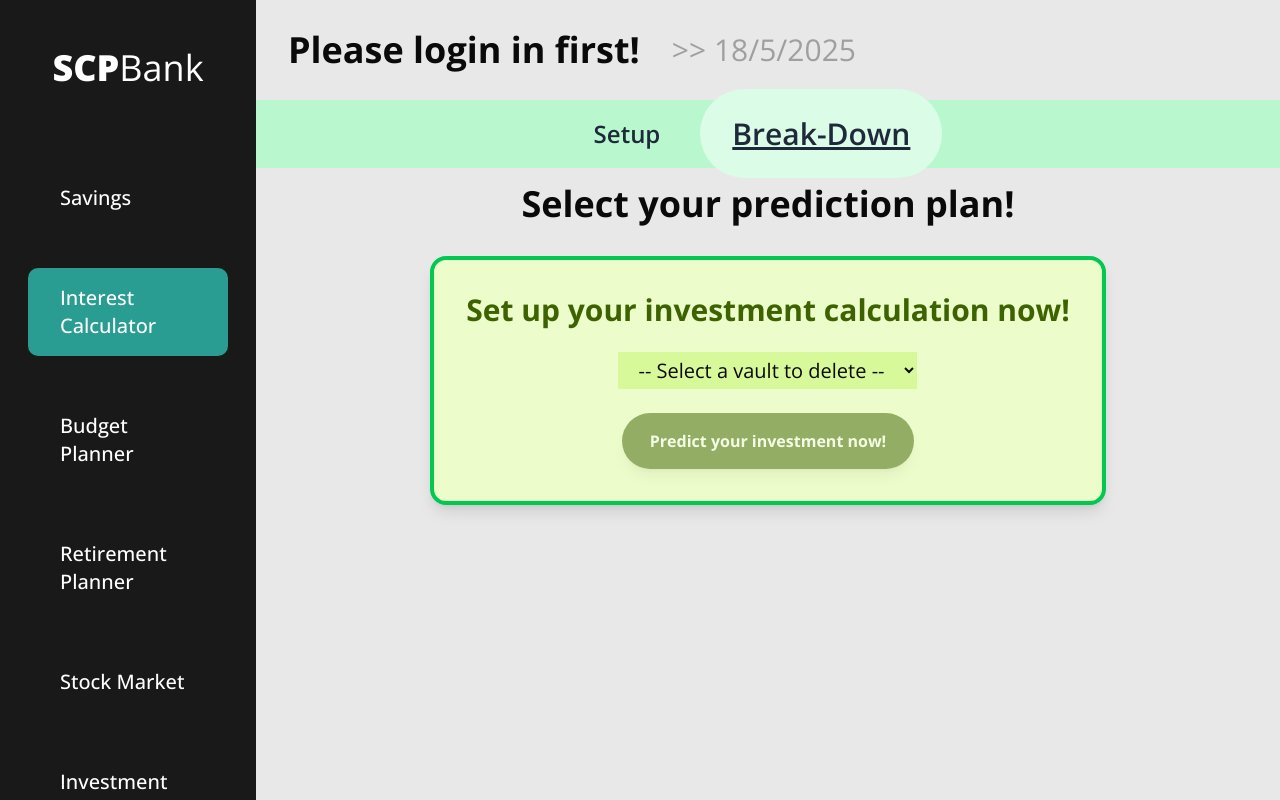
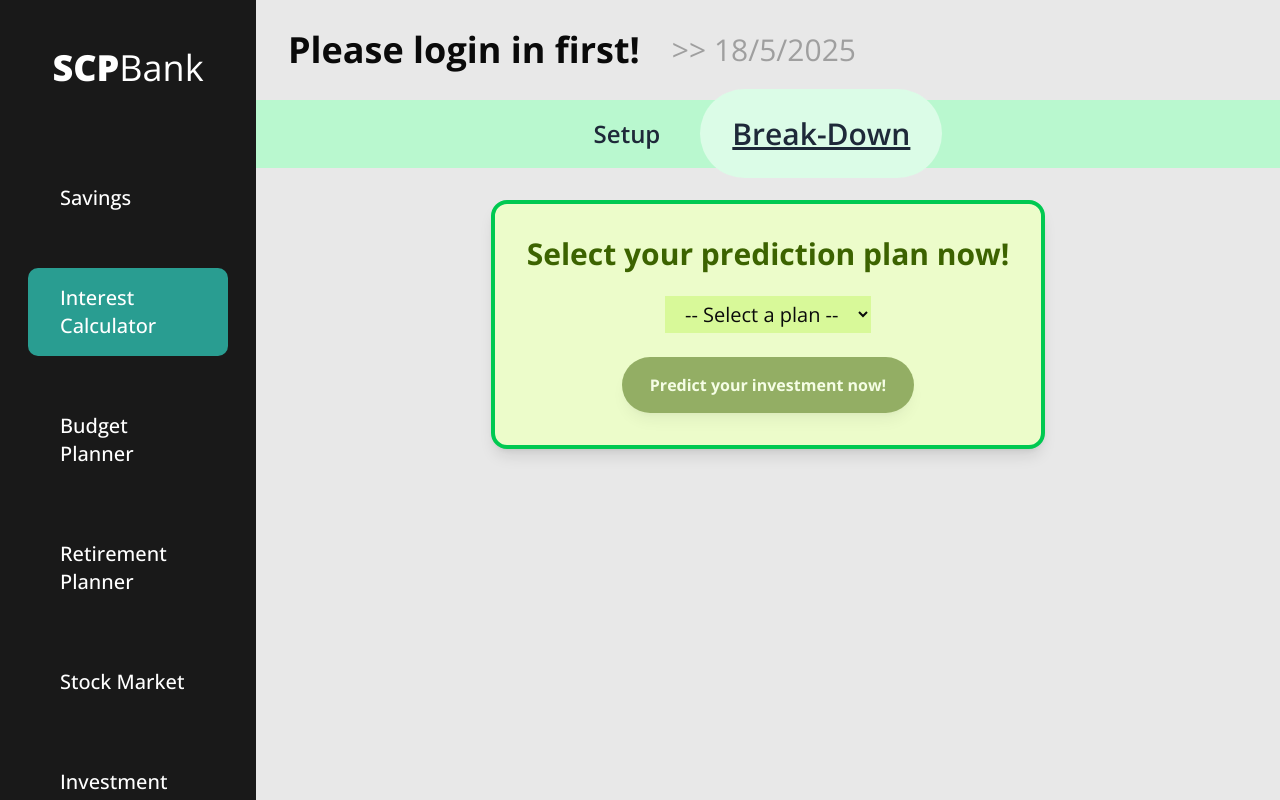
Before and after one commit to SCPassion/scpbank-ts, a React (Vite) app: page /interest/breakdown in a window 1280 px wide. Shown: the top 800 px of the page. Built offline with nearby package versions, Linux system fonts and the light colour scheme.

Commit message:
feat: update UI text for investment prediction form and adjust select options

```diff
--- a/src/pages/Interest/InterestBreakDown.tsx
+++ b/src/pages/Interest/InterestBreakDown.tsx
@@ -79,13 +79,12 @@ export default function InterestBreakDown() {
   }
   return (
     <div className="flex flex-col items-center gap-8 px-20 py-4">
-      <h1 className="text-4xl font-bold">Select your prediction plan!</h1>
       <form
-        className="flex flex-col items-center justify-center gap-6 rounded-2xl border-4 border-green-500 bg-lime-100 p-8 shadow-lg duration-300 hover:border-8 hover:border-lime-800 hover:shadow-xl"
+        className="mt-4 flex flex-col items-center justify-center gap-6 rounded-2xl border-4 border-green-500 bg-lime-100 p-8 shadow-lg duration-300 hover:border-8 hover:border-lime-800 hover:shadow-xl"
         action={formAction}
       >
         <h3 className="text-3xl font-bold text-lime-800">
-          Set up your investment calculation now!
+          Select your prediction plan now!
         </h3>
         <select
           name="interestRecord"
@@ -94,7 +93,7 @@ export default function InterestBreakDown() {
           defaultValue={-1}
           required
         >
-          <option value={-1}>-- Select a vault to delete --</option>
+          <option value={-1}>-- Select a plan --</option>
           {interestRecords.map((interestRecord) => (
             <option key={interestRecord.id} value={interestRecord.id}>
               {interestRecord.principal_amount} USD principal amount,{" "}
```
